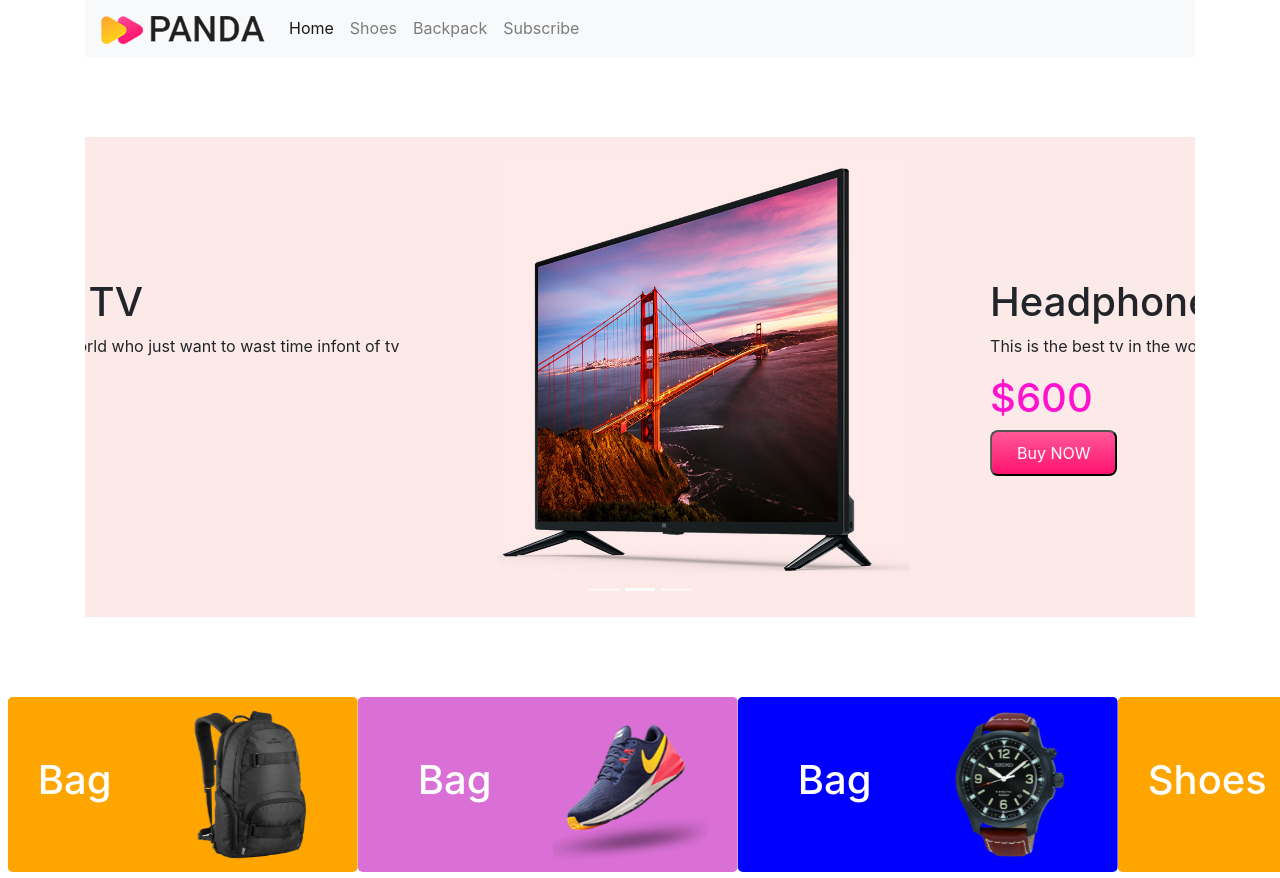
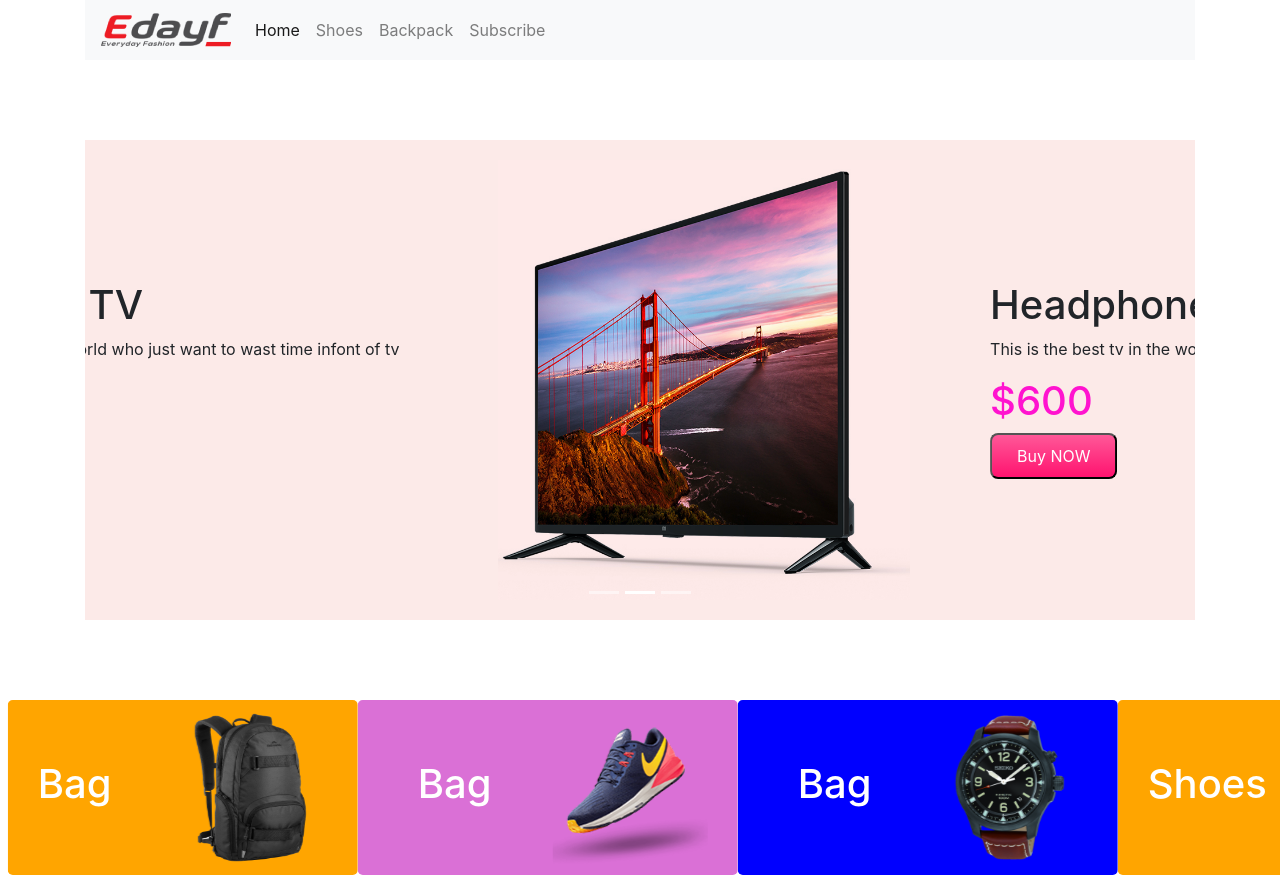
Before and after one commit to mshakibhasan13/Panda-commerce, a plain HTML site: page panda.html in a window 1280 px wide. Shown: the top 878 px of the page. Drawn offline with nearby package versions, Linux system fonts and the light colour scheme.

Commit message:
Update panda.html

```diff
--- a/panda.html
+++ b/panda.html
@@ -13,7 +13,7 @@
     <div class="container">
         <nav class="navbar navbar-expand-lg navbar-light bg-light">
             <a class="navbar-brand" href="#">
-                <img src="image/logo.png" alt="">
+                <img src="edayflogo (1).png" alt="">
             </a>
             <button class="navbar-toggler" type="button" data-toggle="collapse" data-target="#navbarNav" aria-controls="navbarNav" aria-expanded="false" aria-label="Toggle navigation">
               <span class="navbar-toggler-icon"></span>
```
